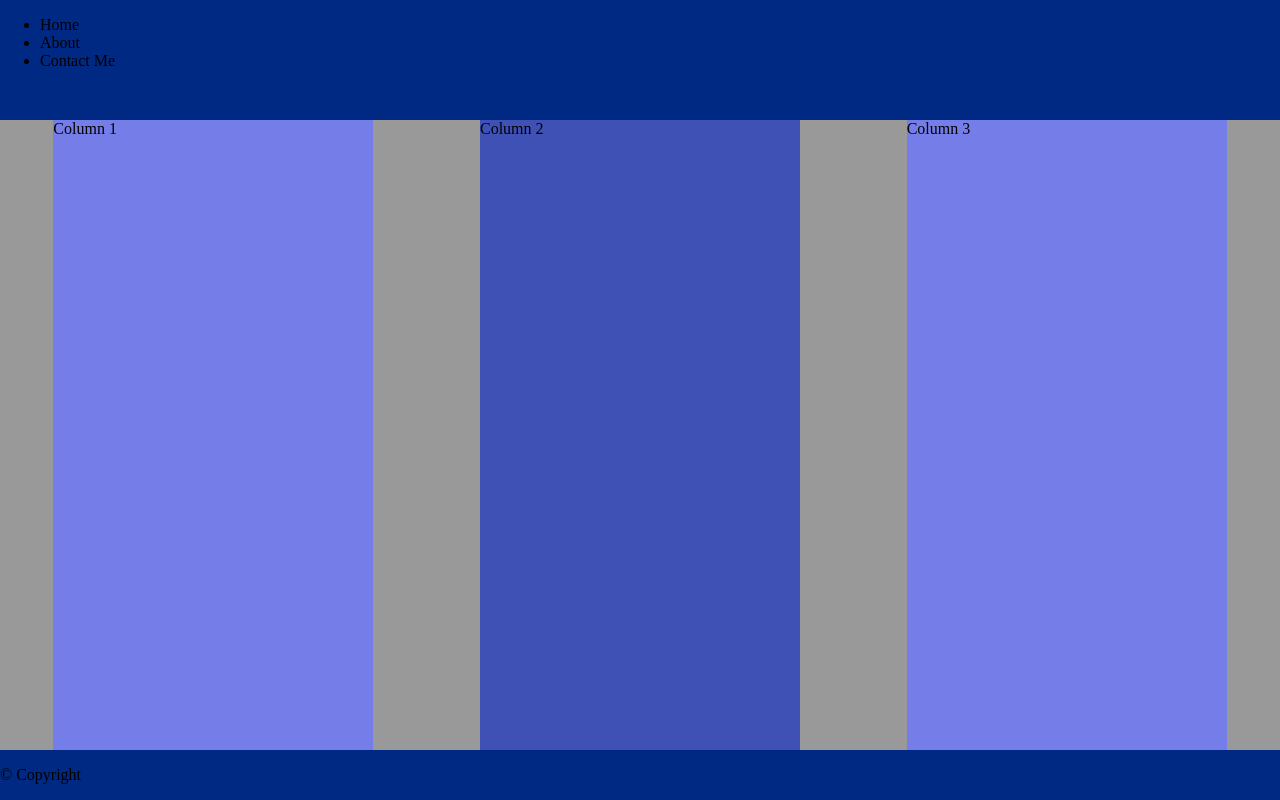
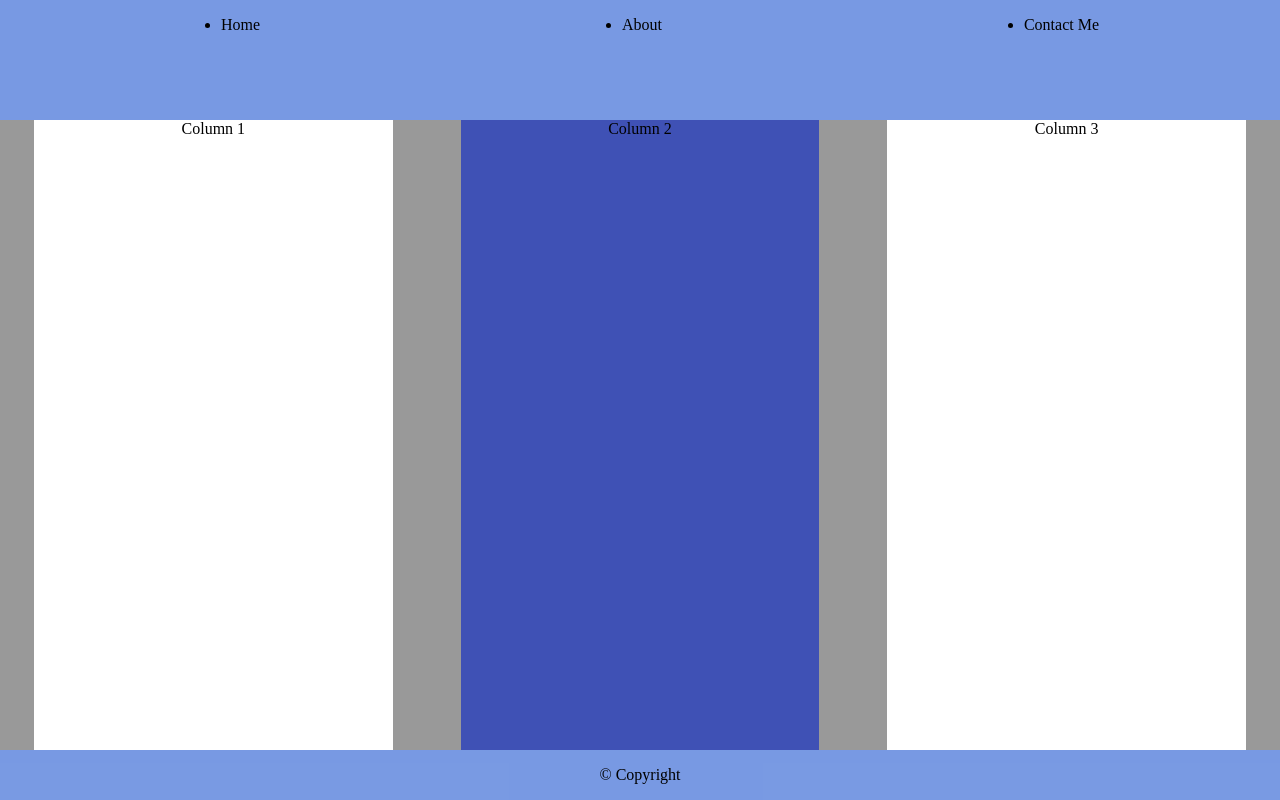
Before and after one commit to nbwatson/may2021, a plain HTML site: page index.html in a window 1280 px wide. Drawn offline with Linux system fonts and the light colour scheme.

Commit message:
Homework 6-8-21

```diff
--- a/css/style.css
+++ b/css/style.css
@@ -1,4 +1,4 @@
-body{
+body {
     margin: 0;
     padding: 0;
     box-sizing: border-box;
@@ -8,14 +8,11 @@ body{
     height: 100vh;
 }
 
-header{
+header {
     height: 15%;
     max-height: 200px;
-    background-color: #002984;
+    background-color: #779ae7f3;
 }
-#nav-menu{}
-
-
 
 main {
     display: flex;
@@ -23,32 +20,46 @@ main {
     align-items: center;
     justify-content: space-around;
     flex-grow: 1;
+}
 
+.column {
+    width: 95%;
+    height: 100%;
+}
+
+#column-1 {
+    background-color: white;
+}
+
+#column-2 {
+    background-color: #3f51b5;
+}
+
+#column-3 {
+    background-color: white;
+}
+
+footer {
+    background-color: #779ae7f3;
+    text-align: center;
+}
+
+@media screen and (min-width: 800px) {
+    main {
+        flex-direction: row;
     }
 
     .column {
         width: 28%;
-    height: 100%;
+        text-align: center;
     }
 
-#column-1{
-    background-color: #757de8;
-}
-#column-2{
-    background-color: #3f51b5;
-}
-#column-3{
-    background-color: #757de8;
-}
-footer{
-background-color: #002984;
 }
 
-@media screen and  (min-width: 800px) {
-    main {
+@media (min-width: 1025px) {
+    .nav {
+      display: flex;
       flex-direction: row;
+    justify-content: space-around;}
+
     }
-    .column{
-        width: 25%;
-    }
-}
--- a/index.html
+++ b/index.html
@@ -10,7 +10,7 @@
 <body>
     <header>
         <nav>
-            <ul>
+            <ul class="nav">
                 <li>Home</li>
                 <li>About</li>
                 <li>Contact Me</li>
```
Lines whose indentation alone changed are shown as unchanged.
